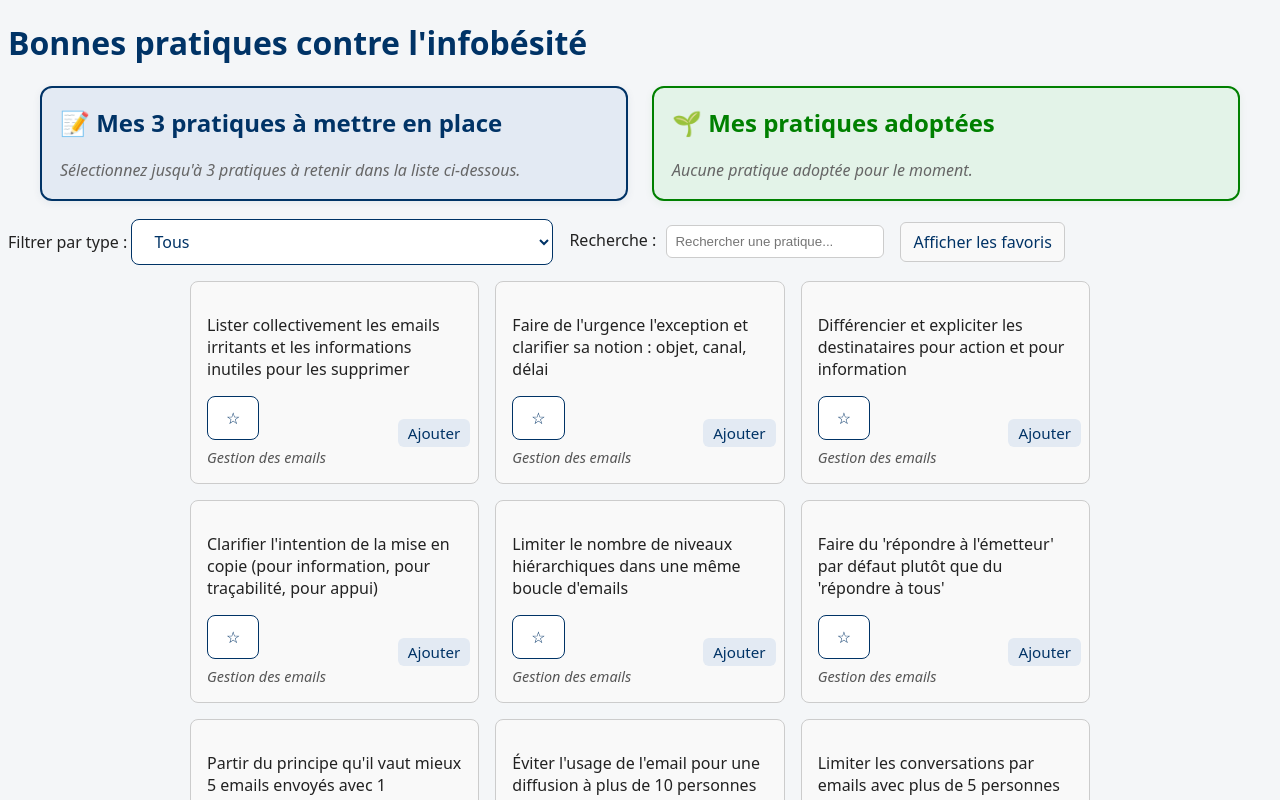
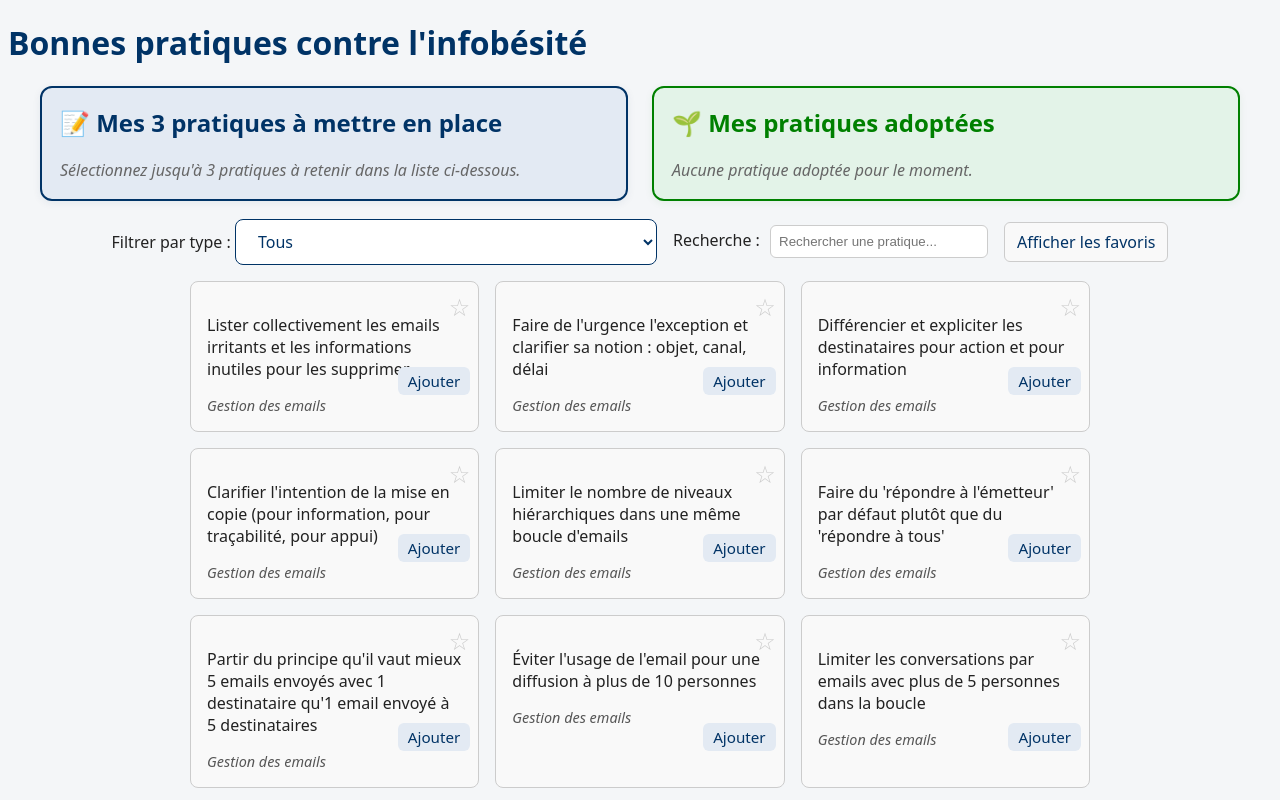
Before and after one commit to chachouinette/info-overload-best-practices, a React (Create React App) app in the folder client/: page / in a window 1280 px wide. Shown: the top 800 px of the page. Built offline with nearby package versions, Linux system fonts and the light colour scheme; the HTML template or start-up script is replaced by a standard one.

Commit message:
Changement des favoris

```diff
--- a/client/src/components/BestPracticeList.jsx
+++ b/client/src/components/BestPracticeList.jsx
@@ -1,5 +1,3 @@
-
-
 import React, { useState, useEffect } from 'react';
 import { bestPractices } from '../data/bestPractices';
 
@@ -53,7 +51,7 @@ function BestPracticeList({ onSelectPractice, selectedPractices }) {
 
   return (
     <div>
-      <div style={{marginBottom: '16px', display: 'flex', alignItems: 'center', gap: '16px', flexWrap: 'wrap'}}>
+      <div style={{marginBottom: '16px', display: 'flex', alignItems: 'center', gap: '16px', flexWrap: 'wrap', justifyContent: 'center', textAlign: 'center'}}>
         <div>
           <label htmlFor="type-filter">Filtrer par type : </label>
           <select id="type-filter" value={filter} onChange={e => setFilter(e.target.value)}>
@@ -84,23 +82,52 @@ function BestPracticeList({ onSelectPractice, selectedPractices }) {
         ) : (
           paginatedPractices.map((practice, idx) => {
             const globalIdx = (page - 1) * pageSize + idx;
+            const isFavorite = favorites.includes(globalIdx);
             const isSelected = selectedPractices && selectedPractices.includes(globalIdx);
             return (
-              <div key={globalIdx} style={{border: '1px solid #ccc', borderRadius: '8px', background: isSelected ? '#ffe066' : '#f9f9f9', padding: '16px', position: 'relative'}}>
+              <div
+                key={globalIdx}
+                style={{
+                  border: isFavorite ? '2px solid #ffcc00' : '1px solid #ccc',
+                  borderRadius: '8px',
+                  background: isSelected ? '#ffe066' : isFavorite ? '#fff8e1' : '#f9f9f9',
+                  padding: '16px',
+                  position: 'relative',
+                }}
+              >
                 <h2 style={{fontSize: '1.1em', marginBottom: '8px'}}>{practice.title}</h2>
                 {practice.description && <p style={{fontSize: '1em'}}>{practice.description}</p>}
-                <button
-                  className="favorite-btn"
+                <span
+                  className="favorite-star"
                   onClick={() => handleToggleFavorite(globalIdx)}
-                  aria-label={favorites.includes(globalIdx) ? 'Retirer des favoris' : 'Ajouter aux favoris'}
+                  aria-label={isFavorite ? 'Retirer des favoris' : 'Ajouter aux favoris'}
+                  style={{
+                    cursor: 'pointer',
+                    fontSize: '1.5em',
+                    color: isFavorite ? '#ffcc00' : '#ccc',
+                    position: 'absolute',
+                    top: 8,
+                    right: 8,
+                  }}
                 >
-                  {favorites.includes(globalIdx) ? '★' : '☆'}
-                </button>
+                  {isFavorite ? '★' : '☆'}
+                </span>
                 <span style={{fontSize: '0.9em', color: '#555', fontStyle: 'italic', marginTop: 8, display: 'block'}}>{practice.type}</span>
                 {onSelectPractice && (
                   <button
                     onClick={() => onSelectPractice(globalIdx)}
-                    style={{position: 'absolute', bottom: 36, right: 8, background: isSelected ? '#003366' : '#e3eaf3', color: isSelected ? '#fff' : '#003366', border: 'none', borderRadius: '6px', padding: '4px 10px', fontSize: '0.95em', cursor: 'pointer'}}
+                    style={{
+                      position: 'absolute',
+                      bottom: 36,
+                      right: 8,
+                      background: isSelected ? '#003366' : '#e3eaf3',
+                      color: isSelected ? '#fff' : '#003366',
+                      border: 'none',
+                      borderRadius: '6px',
+                      padding: '4px 10px',
+                      fontSize: '0.95em',
+                      cursor: 'pointer',
+                    }}
                     aria-label={isSelected ? 'Retirer de mes pratiques' : 'Ajouter à mes pratiques'}
                     disabled={selectedPractices && selectedPractices.length >= 3 && !isSelected}
                   >
```
